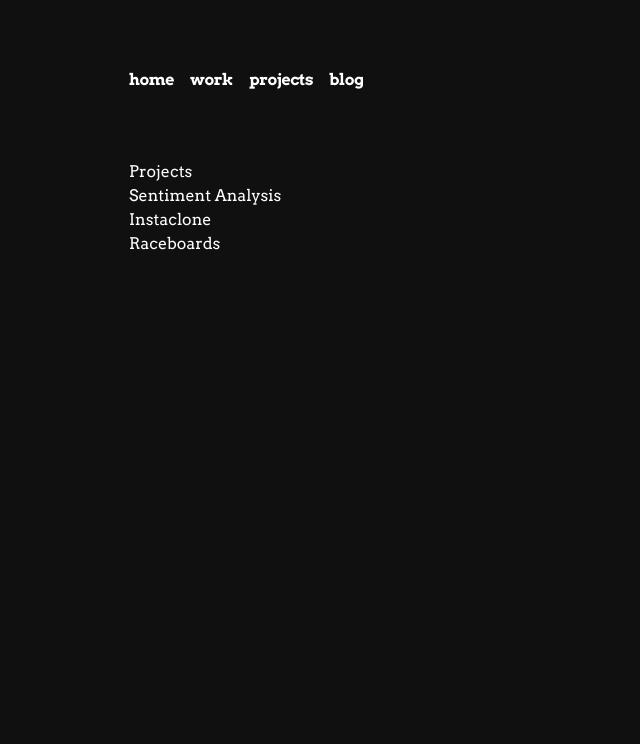
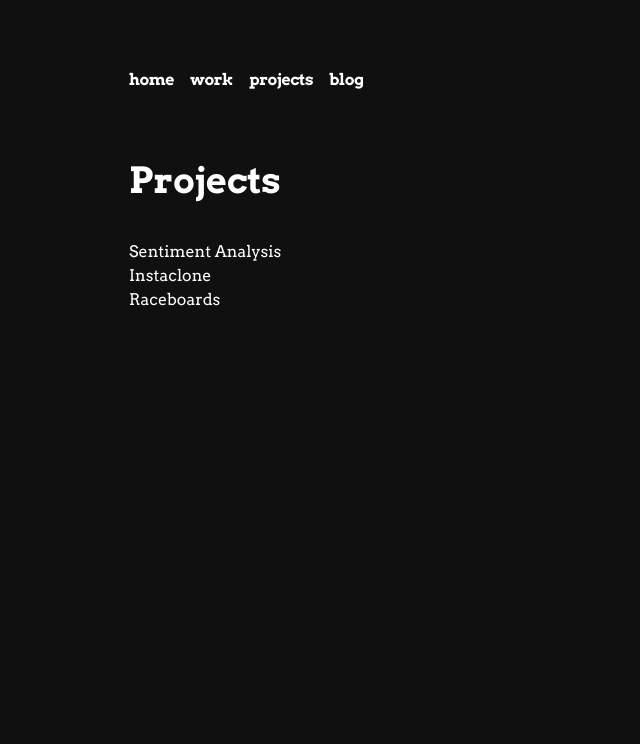
Before and after one commit to ugur-sa/portfolio, an Astro site: page /projects in a window 1280 px wide. Shown: the top 744 px of the page, without its empty margins (255-895 px from the left). Built offline with nearby package versions, Linux system fonts and the light colour scheme; Astro itself is replaced by a stand-in of ours.

Commit message:
Make page title large

```diff
--- a/src/pages/projects.astro
+++ b/src/pages/projects.astro
@@ -6,7 +6,8 @@ const projects = await getCollection('projects');
 ---
 
 <Layout title="Projects | Ugur Sadiklar">
-	<h1>Projects</h1>
+	{/* List of all projects */}
+	<h1 class="mb-10 text-4xl font-bold">Projects</h1>
 	<ul>
 		{
 			projects.map((project) => (
```
